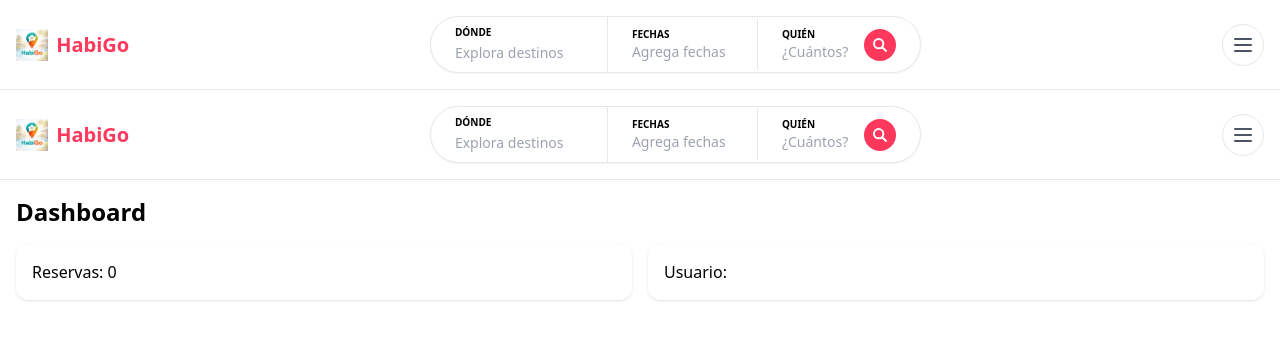
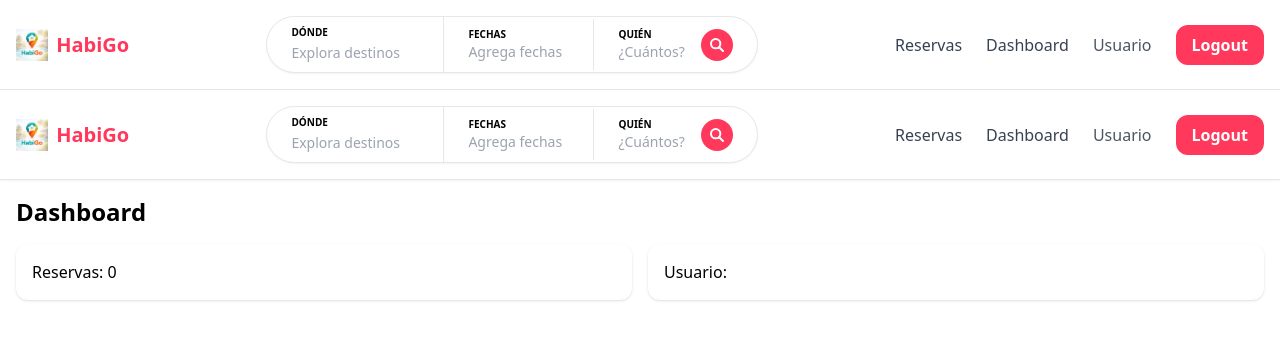
Before and after one commit to jtatesipinnovatech-max/habigo, a Vue app in the folder frontend/: page /dashboard in a window 1280 px wide. Shown: the top 340 px of the page. Built offline with nearby package versions, Linux system fonts and the light colour scheme; sample sign-in values are in the browser's storage.

Commit message:
implementacion de filtros de busqueda y boton logout

```diff
--- a/frontend/src/components/Navbar.vue
+++ b/frontend/src/components/Navbar.vue
@@ -16,7 +16,7 @@
 
         <div class="px-6 py-2 border-r hover:bg-gray-100 cursor-pointer min-w-[150px]" @click.stop="toggleMenu('dates')">
           <p class="text-[10px] font-bold uppercase text-black">Fechas</p>
-          <p class="text-sm" :class="propertyStore.dateRange.start ? 'text-black' : 'text-gray-400'">
+          <p class="text-sm" :class="propertyStore.dateRange.start ? 'text-black font-medium' : 'text-gray-400'">
             {{ propertyStore.formattedDateRange }}
           </p>
         </div>
@@ -56,8 +56,22 @@
 
       </div>
 
-      <div @click="$router.push('/dashboard')" class="p-2 border rounded-full hover:shadow-md transition cursor-pointer">
-        <svg xmlns="http://www.w3.org/2000/svg" class="h-6 w-6 text-gray-600" fill="none" viewBox="0 0 24 24" stroke="currentColor"><path stroke-linecap="round" stroke-linejoin="round" stroke-width="2" d="M4 6h16M4 12h16M4 18h16" /></svg>
+      <div class="flex items-center gap-6">
+        <button @click="$router.push('/bookings')" class="text-gray-700 hover:text-[#FF385C] font-medium transition">
+          Reservas
+        </button>
+
+        <button @click="$router.push('/home')" class="text-gray-700 hover:text-[#FF385C] font-medium transition">
+          Dashboard
+        </button>
+
+        <span class="text-gray-600 font-medium">
+          {{ authStore.user?.name || "Usuario" }}
+        </span>
+
+        <button @click="handleLogout" class="bg-[#FF385C] text-white px-4 py-2 rounded-xl font-bold hover:bg-[#d92d4c] transition">
+          Logout
+        </button>
       </div>
 
     </div>
@@ -68,10 +82,12 @@
 import { ref, onMounted, onUnmounted } from 'vue';
 import { useRouter } from 'vue-router';
 import { usePropertyStore } from "../stores/property";
+import { useAuthStore } from "../stores/auth"; // Asegúrate de que este es tu store de auth
 import { DatePicker } from 'v-calendar';
 import 'v-calendar/dist/style.css';
 
 const propertyStore = usePropertyStore();
+const authStore = useAuthStore();
 const router = useRouter();
 const activeMenu = ref(null);
 
@@ -97,6 +113,11 @@
   activeMenu.value = null;
 };
 
+const handleLogout = () => {
+  authStore.logout();
+  router.push('/');
+};
+
 const handleSearchClick = () => {
   activeMenu.value = null;
   const routeData = router.resolve({
```
